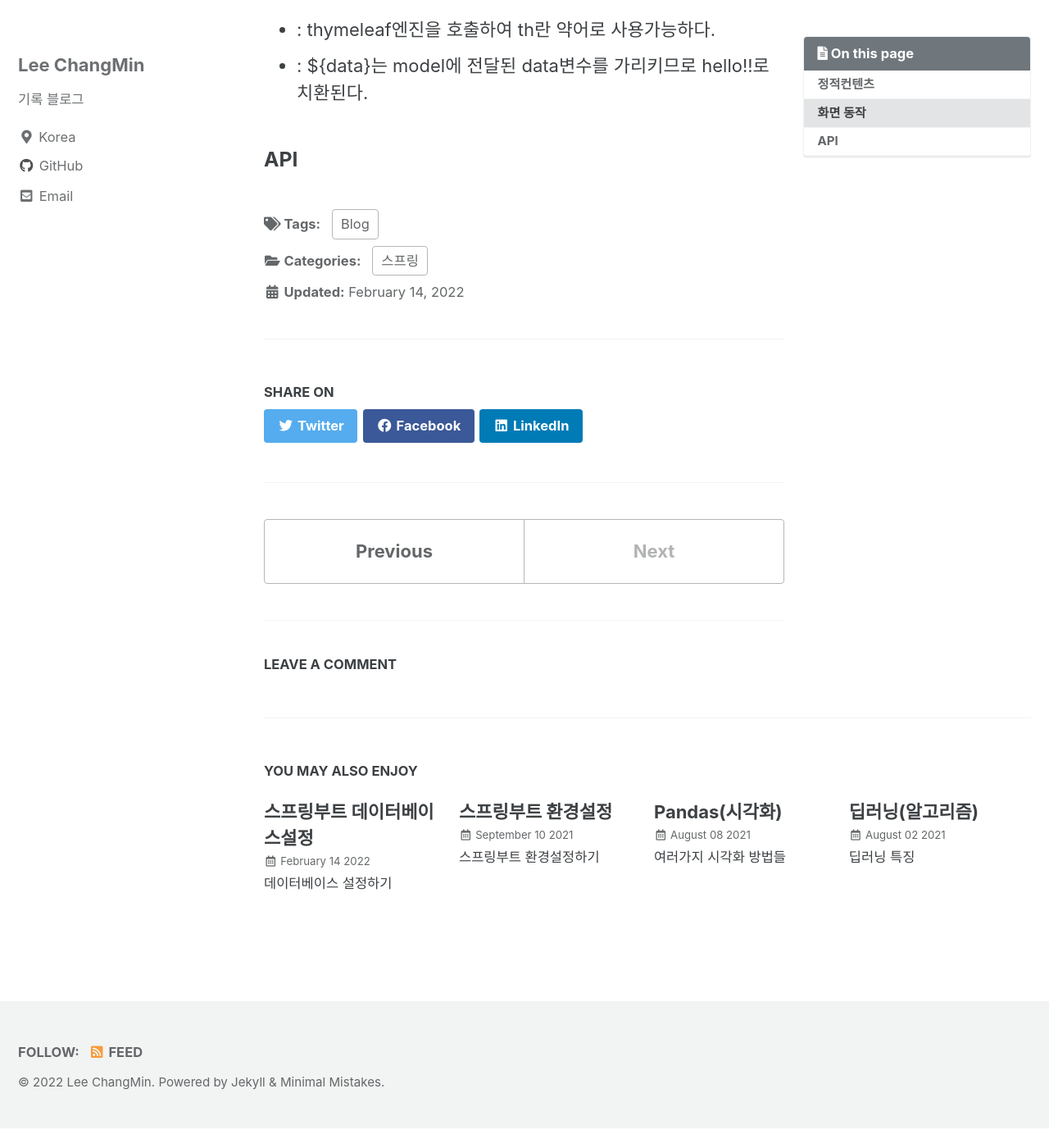
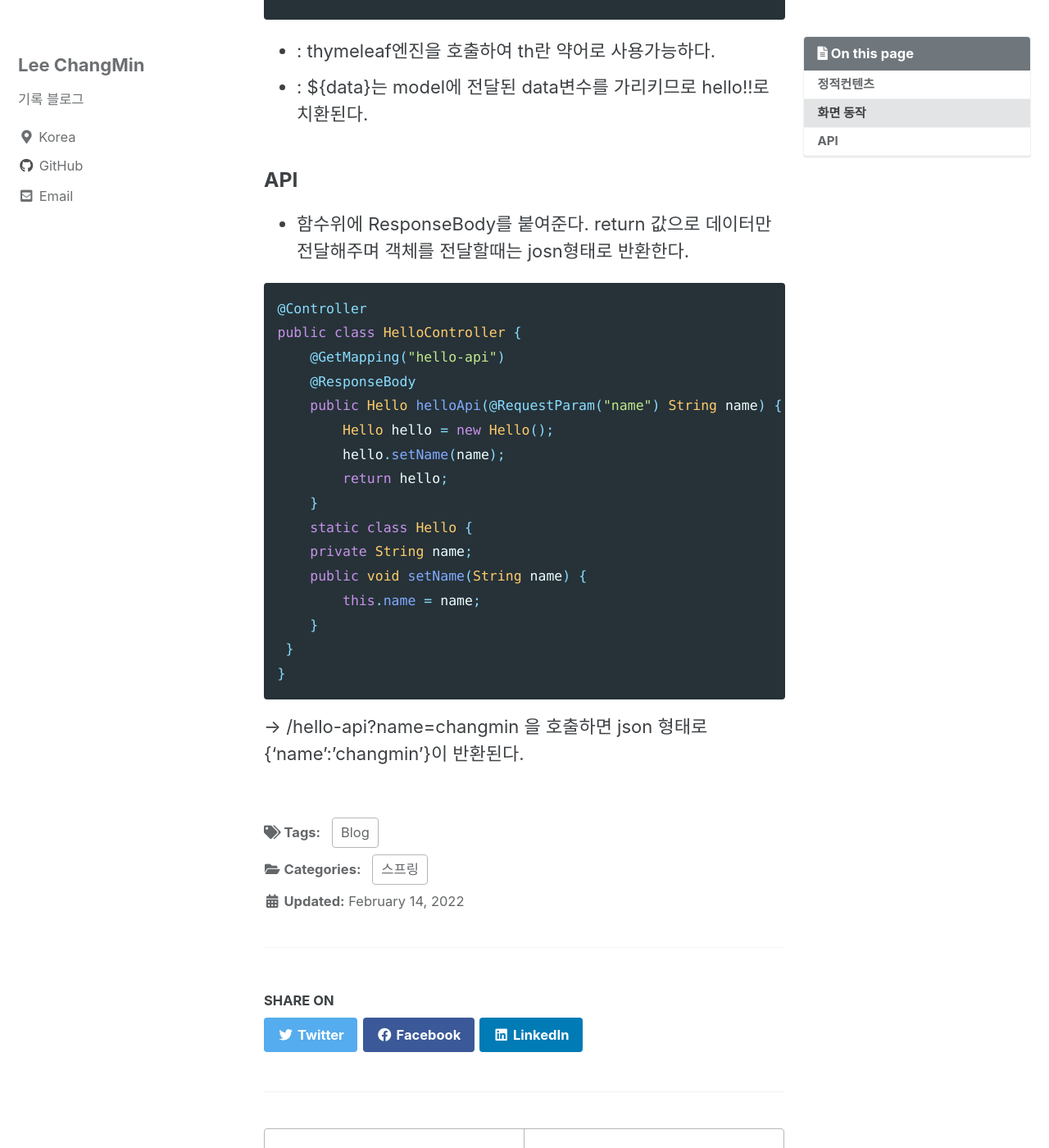
Before and after one commit to changmin2/changmin2.github.io, a Jekyll site: the page built from _posts/스프링부트/2022-02-14-스프링기본동작.md, in a window 1280 px wide and 1400 px high, scrolled down 2206 px. Shown: the whole window at 82% size. Built offline with Jekyll 4.4.1, drawn with Linux system fonts in a browser that asks for light colours; cached includes are drawn as plain includes; comment, search, counter and statistics services are not loaded; before the commit the page ends 3582 px from its top, so only the background shows below that; some of the changed text lies outside the part shown.

Commit message:
기본동작

````diff
--- a/_posts/스프링부트/2022-02-14-스프링기본동작.md
+++ b/_posts/스프링부트/2022-02-14-스프링기본동작.md
@@ -67,3 +68,25 @@ toc_sticky: true
 -  <p th:text="'안녕하세요. ' + ${data}" > : ${data}는 model에 전달된 data변수를 가리키므로 hello!!로 치환된다.
 
 ### API
+
+- 함수위에 ResponseBody를 붙여준다. return 값으로 데이터만 전달해주며 객체를 전달할때는 josn형태로 반환한다.
+
+```java
+@Controller
+public class HelloController {
+    @GetMapping("hello-api")
+    @ResponseBody
+    public Hello helloApi(@RequestParam("name") String name) {
+        Hello hello = new Hello();
+        hello.setName(name);
+        return hello;
+    }
+    static class Hello {
+    private String name;
+    public void setName(String name) {
+        this.name = name;
+    }
+ }
+}
+```
+-> /hello-api?name=changmin 을 호출하면 json 형태로 {'name':'changmin'}이 반환된다.
````
Also changed, not shown: other parts of _posts/스프링부트/2022-02-14-스프링기본동작.md (+3 -2 lines).
